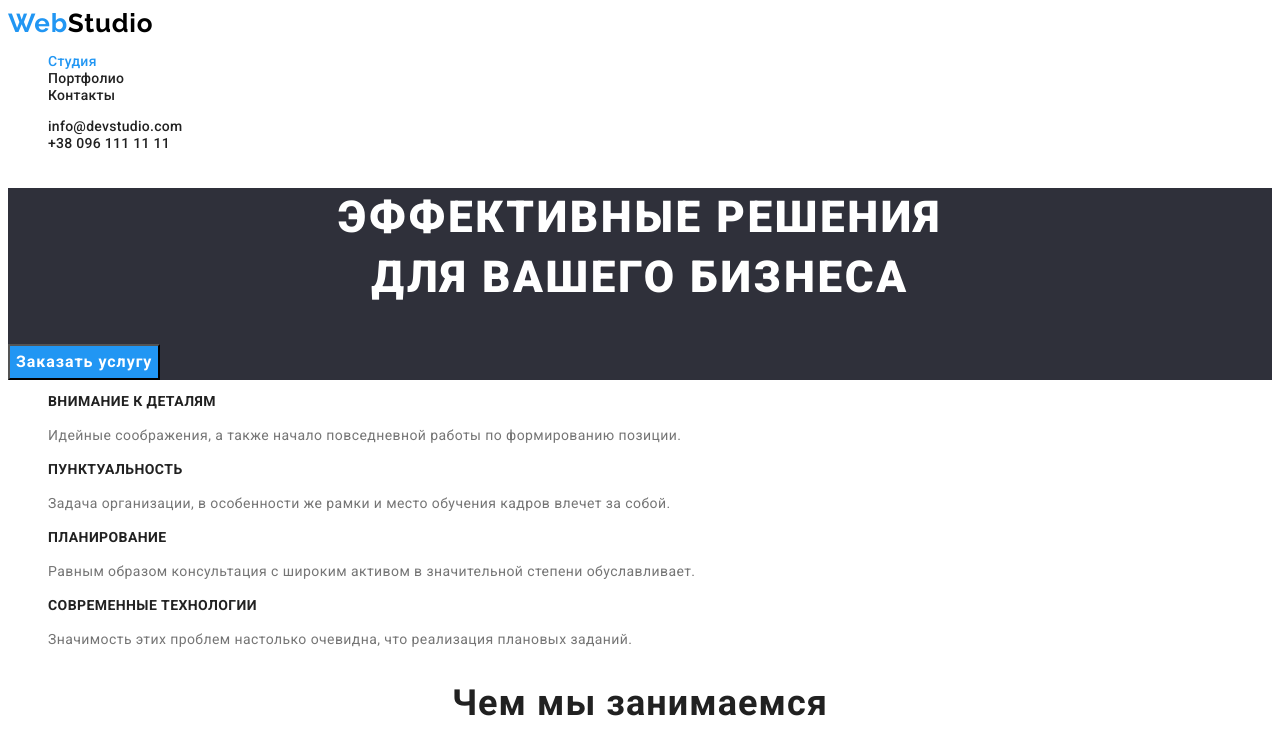
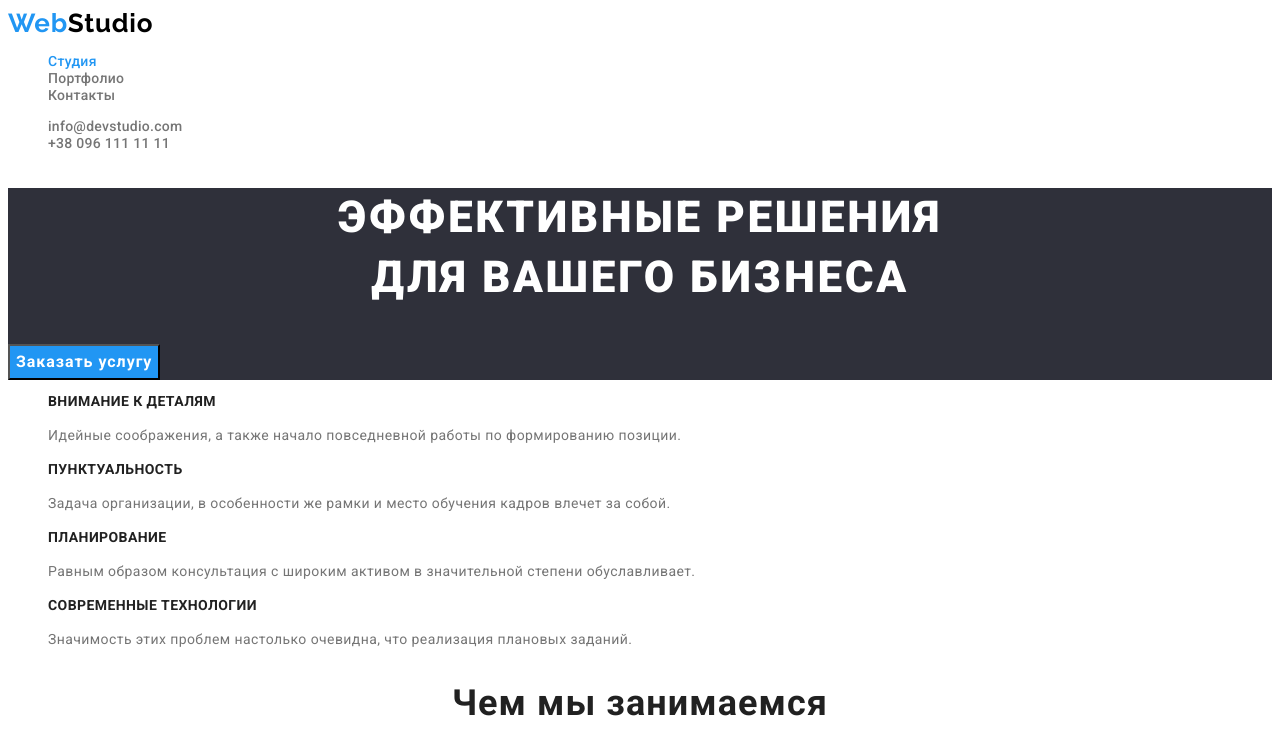
Before and after one commit to Denis19850204/hw2, a plain HTML site: page index.html in a window 1280 px wide. Shown: the top 752 px of the page. Drawn offline with Linux system fonts and the light colour scheme.

Commit message:
исправление цвета в шапке

```diff
--- a/css/style.css
+++ b/css/style.css
@@ -95,7 +95,7 @@ body {
 .nav-list-link,
 .contact-list-link,
 .contact-list-tel {
-  color: var(--tittle-color);
+  color: var(--general-text-color);
   text-decoration: none;
   font-family: 'Roboto';
   font-weight: 500;
```
